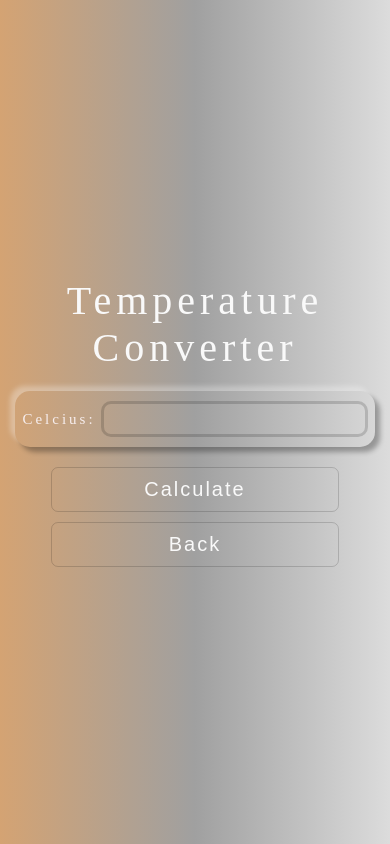
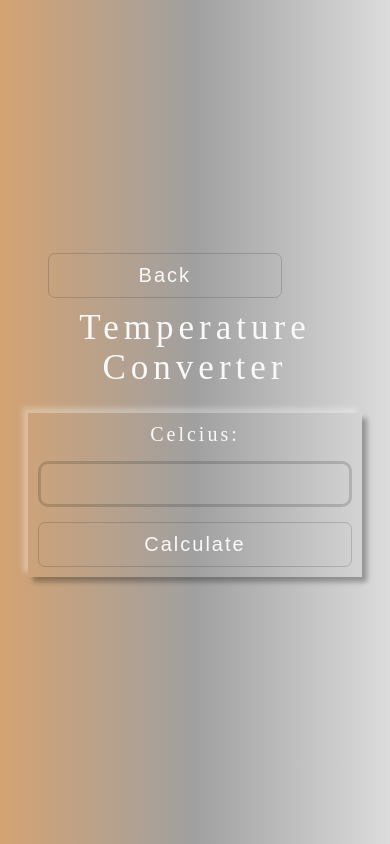
Before and after one commit to Shayan197/Temperature-Converter, a plain HTML site: page index.html in a window 390 px wide. Drawn offline with Linux system fonts and the light colour scheme.

Commit message:
Made Some Changes ...Now Fully Functionally And Responsive

```diff
--- a/index.html
+++ b/index.html
@@ -9,21 +9,22 @@
   <body>
     <main>
       <div class="container">
+        <button id="back">Back</button>
         <h1>Temperature Converter</h1>
         <div>
           <div id="celcius" class="card">
-            <p>Celcius:</p><input id="celciusTem" type="text" required>
+            <p>Celcius:</p>
+            <input id="celciusTem" type="number" />
+            <button id="calculate">Calculate</button>
           </div>
           <div id="faranhiet" class="card">
-            <p>Farenhiet:</p><input id="farenhietTem" type="text">
+            <p>Farenhiet:</p>
+            <input id="farenhietTem" type="number" />
           </div>
           <div id="kelvin" class="card">
-            <p>Kelvin:</p><input id="kelvinTem" type="text">
+            <p>Kelvin:</p>
+            <input id="kelvinTem" type="number" />
           </div>
-        </div>
-        <div class="buttons">
-          <button id="calculate">Calculate</button>
-        <button id="back">Back</button>
         </div>
       </div>
     </main>
--- a/script.js
+++ b/script.js
@@ -1,30 +1,46 @@
-const celciusTem = document.getElementById('celciusTem');
-const farenhietTem = document.getElementById('farenhietTem');
-const kelvinTem = document.getElementById('kelvinTem');
+const celciusTem = document.getElementById("celciusTem");
+const farenhietTem = document.getElementById("farenhietTem");
+const kelvinTem = document.getElementById("kelvinTem");
 
-const calculate = document.getElementById('calculate');
-const back = document.getElementById('back');
+const faranhiet = document.getElementById("faranhiet");
+const kelvin = document.getElementById("kelvin");
 
-const faranhiet = document.getElementById('faranhiet');
-const kelvin = document.getElementById('kelvin');
+const calculate = document.getElementById("calculate");
+const back = document.getElementById("back");
+back.disabled = true;
 
-calculate.addEventListener('click',function(){
+let initialCalculationDone = false;
+
+calculate.addEventListener("click", function () {
+  calculateTemperature(celciusTem);
+});
+celciusTem.addEventListener("input", function () {
+  if (initialCalculationDone) {
     calculateTemperature(celciusTem);
+  }
+});
+back.addEventListener("click", function () {
+  faranhiet.style.display = "none";
+  kelvin.style.display = "none";
+  farenhietTem.value = null;
+  kelvinTem.value = null;
+  celciusTem.value = null;
+  initialCalculationDone = false;
+  calculate.disabled = false;
 });
 
-function calculateTemperature(temperature){
-    const numberValue = parseFloat(temperature.value);
-    const faranhietCal = (numberValue * 9/5) + 32;
-    const kelvinCal = numberValue + 273.15;
-    farenhietTem.value = faranhietCal;
-    kelvinTem.value = kelvinCal;
-    faranhiet.style.display = 'flex';
-    kelvin.style.display = 'flex';
+function calculateTemperature(temperature) {
+  if (temperature.value == "" || isNaN(temperature.value)) {
+    alert("First Enter Temperature For Conversion");
+    return;
+  }
+  const faranhietCal = (temperature.value * 9) / 5 + 32;
+  const kelvinCal = temperature.value + 273.15;
+  farenhietTem.value = faranhietCal;
+  kelvinTem.value = kelvinCal;
+  faranhiet.style.display = "flex";
+  kelvin.style.display = "flex";
+  calculate.disabled = true;
+  back.disabled = false;
+  initialCalculationDone = true;
 }
-back.addEventListener('click',function(){
-    faranhiet.style.display = 'none';
-    kelvin.style.display = 'none';
-    farenhietTem.value = null;
-    kelvinTem.value = null;
-    celciusTem.value = null;
-})
--- a/style.css
+++ b/style.css
@@ -22,8 +22,7 @@ main {
   border-radius: 15px;
   display: flex;
   flex-direction: column;
-  padding: 100px;
-  gap: 70px 0;
+  padding: 2%;
 }
 .container:hover {
   box-shadow: 12px 12px 12px rgb(0, 0, 0, 0.3),
@@ -36,7 +35,6 @@ main {
   font-size: 40px;
 }
 .card {
-  border-radius: 15px;
   box-shadow: 5px 5px 5px rgb(0, 0, 0, 0.3),
     -5px -5px 5px rgba(255, 255, 255, 0.3);
   margin: 20px auto;
@@ -45,12 +43,12 @@ main {
   align-items: center;
   padding: 30px 0;
   width: 90%;
+  flex: 1 1 auto;
 }
 .card p {
   font-size: 25px;
   font-weight: 400;
   letter-spacing: 3px;
-  color: #f7eeee;
 }
 .card input {
   padding: 10px 100px;
@@ -81,12 +79,14 @@ button:hover {
   border: none;
   background-color: #d4a37368;
 }
-.buttons {
-  text-align: center;
+input[type="number"]::-webkit-inner-spin-button,
+input[type="number"]::-webkit-outer-spin-button {
+  -webkit-appearance: none;
+  margin: 0;
 }
-@media (max-width: 1260px) {
+@media (max-width: 1310px) {
   main {
-    padding: 100px;
+    padding: 2%;
   }
   .container {
     width: 100%;
@@ -100,71 +100,40 @@ button:hover {
     margin: 15px auto;
     padding: 15px 0;
     width: 100%;
-  }
-  .buttons {
-    display: flex;
-    flex-direction: column;
-    align-items: center;
-    gap: 10px;
-  }
-  button {
-    width: 80%;
+    flex: 1 1 auto;
   }
 }
-@media (max-width: 760px) {
-  main {
-    padding: 50px;
-  }
+@media (max-width: 765px) {
   .container {
     width: 100%;
     gap: 10px 0;
     padding: 20px;
+  }
+  .container h1 {
+    font-size: 35px;
   }
   .card input {
     padding: 7px 40px;
   }
   .card {
     margin: 15px auto;
-    padding: 10px 0;
+    padding: 10px;
+    width: 100%;
+    flex-direction: column;
+  }
+  .card input {
+    margin: 15px auto;
+    padding: 10px;
+    width: 100%;
+    flex-direction: column;
+  }
+  .card p {
+    font-size: 20px;
+  }
+  button {
     width: 100%;
   }
-  .buttons {
-    display: flex;
-    flex-direction: column;
-    align-items: center;
-    gap: 10px;
-  }
-  button {
-    width: 80%;
+  #back {
+    width: 70%;
   }
 }
-@media (max-width: 540px) {
-  main {
-    padding: 10px;
-  }
-  .container {
-    width: 100%;
-    gap: 10px 0;
-    padding: 5px;
-  }
-  .card input {
-    padding: 5px 20px;
-  }
-  .card {
-    margin: 10px auto;
-    padding: 10px 5px;
-    width: 100%;
-  }
-  .card p {
-    font-size: 15px;
-  }
-  .buttons {
-    display: flex;
-    flex-direction: column;
-    align-items: center;
-    gap: 10px;
-  }
-  button {
-    width: 80%;
-  }
-}
```
